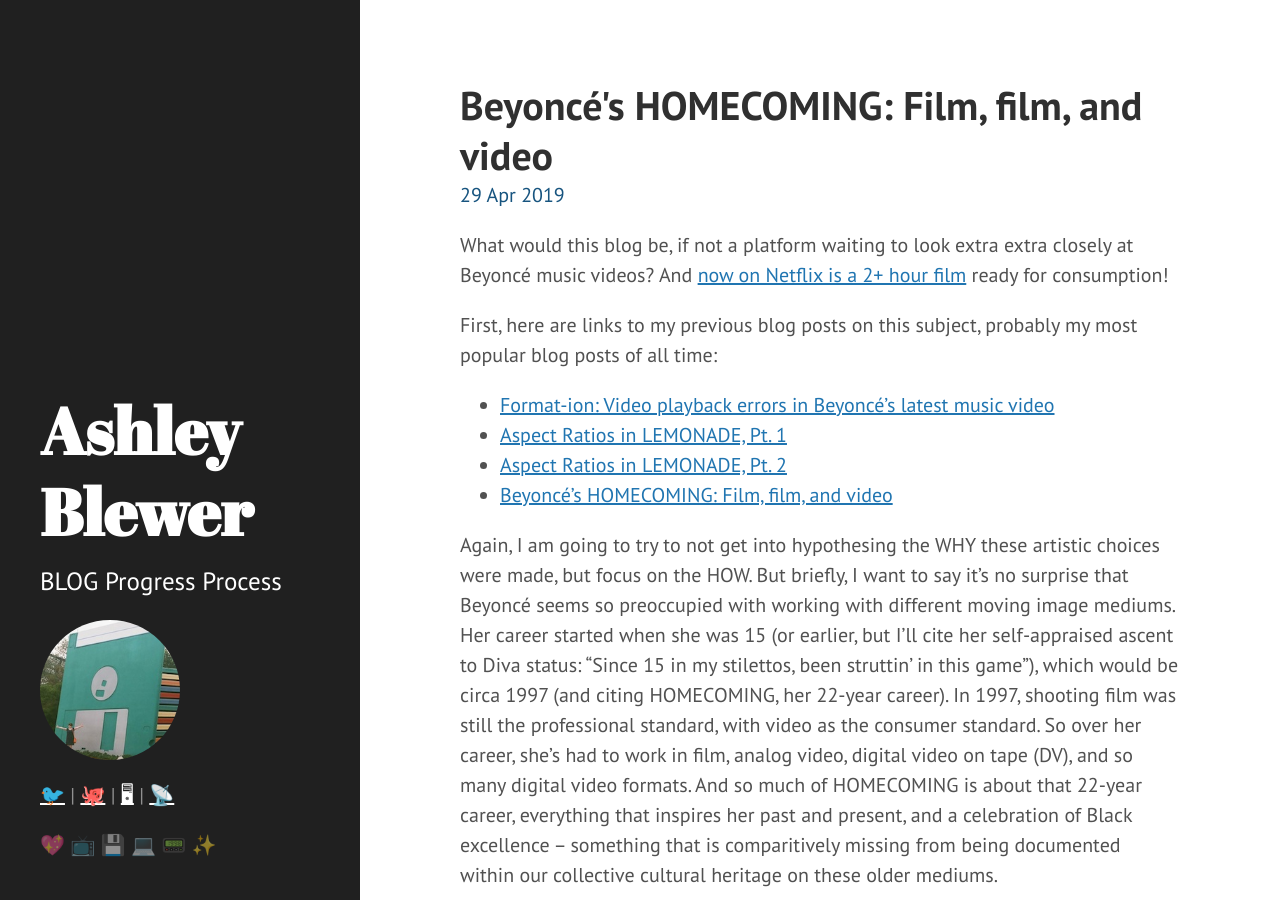
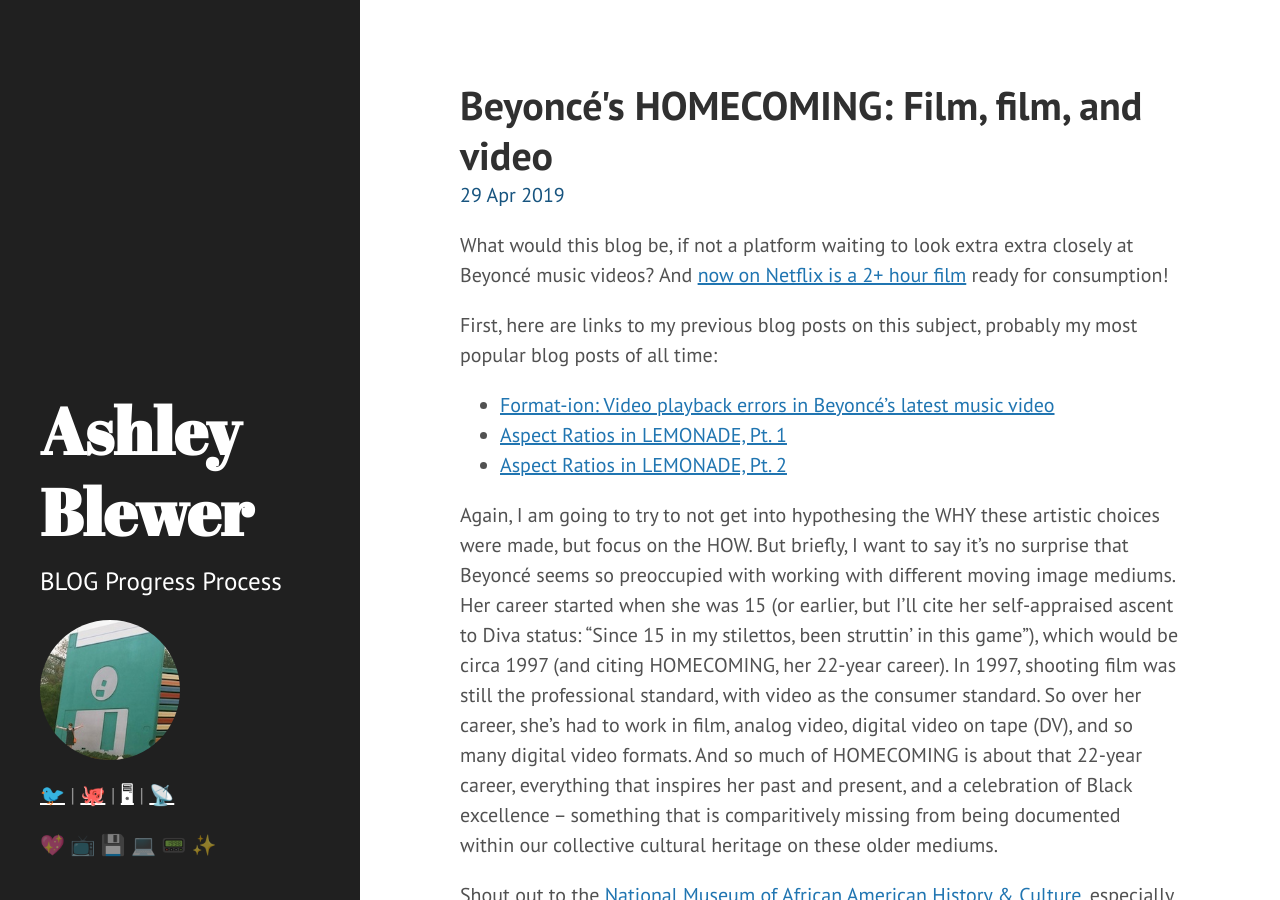
Before and after one commit to ablwr/ablwr.github.io, a Jekyll site: the page built from _posts/2019-04-29-beyonces-homecoming-film-film-and-video.md, in a window 1280 px wide and 900 px high. Built offline with Jekyll 4.4.1, drawn with Linux system fonts in a browser that asks for light colours.

Commit message:
Remove link to the blog post on which the link is on

```diff
--- a/_posts/2019-04-29-beyonces-homecoming-film-film-and-video.md
+++ b/_posts/2019-04-29-beyonces-homecoming-film-film-and-video.md
@@ -15,7 +15,6 @@
 - [Format-ion: Video playback errors in Beyoncé’s latest music video](https://bits.ashleyblewer.com/blog/2016/02/09/format-ion-video-playback-errors-in-beyonces-latest-music-video/)
 - [Aspect Ratios in LEMONADE, Pt. 1](https://bits.ashleyblewer.com/blog/2016/04/29/lemonade/)
 - [Aspect Ratios in LEMONADE, Pt. 2](https://bits.ashleyblewer.com/blog/2016/05/24/aspect-ratios-in-lemonade/)
-- [Beyoncé's HOMECOMING: Film, film, and video](https://bits.ashleyblewer.com/blog/2019/04/29/beyonces-homecoming-film-film-and-video/)
 
 Again, I am going to try to not get into hypothesing the WHY these artistic
 choices were made, but focus on the HOW. But briefly, I want to say it's no
```
